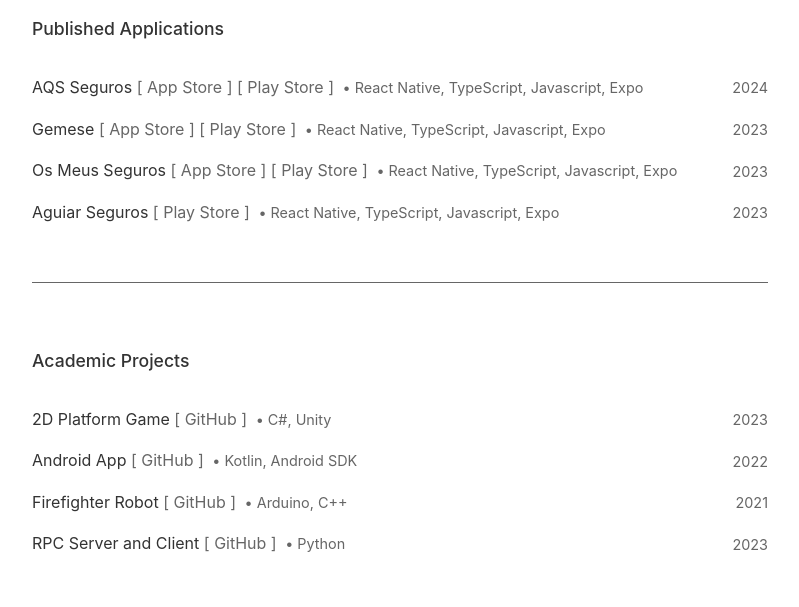
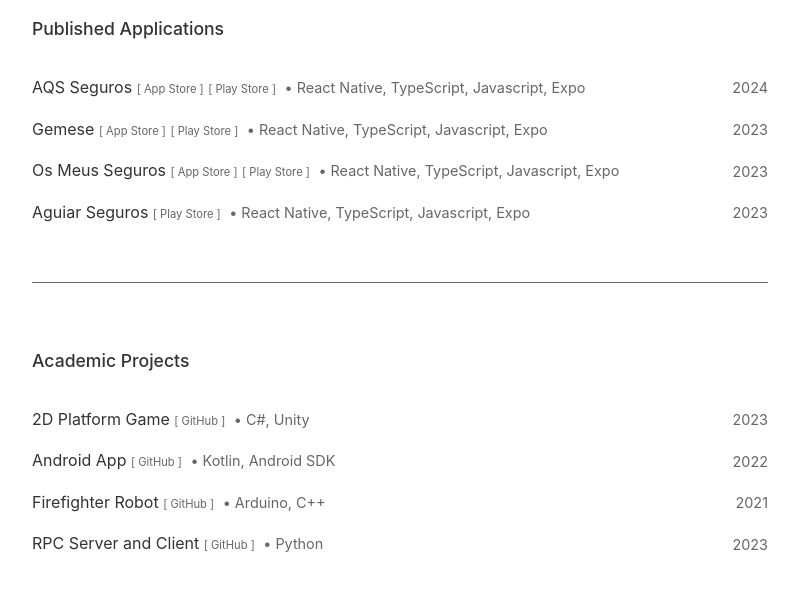
Before and after one commit to luisantoniio1998/luisantoniio1998.github.io, a plain HTML site: page projects.html in a window 1280 px wide. Shown: the part 183-790 px from the top of the page, without its empty margins (240-1039 px from the left). Drawn offline with Linux system fonts and the light colour scheme.

Commit message:
Update styles.css

```diff
--- a/styles.css
+++ b/styles.css
@@ -130,7 +130,8 @@
 
 .project-info a {
     color: var(--secondary-text);  /* This matches the secondary text color */
-    text-decoration: none;         /* Removes the underline */
+    text-decoration: none;
+    font-size: 0.7rem/* Removes the underline */
 }
 
 .project-info a:hover {
```
